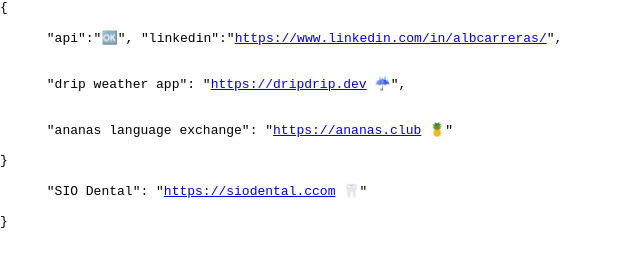
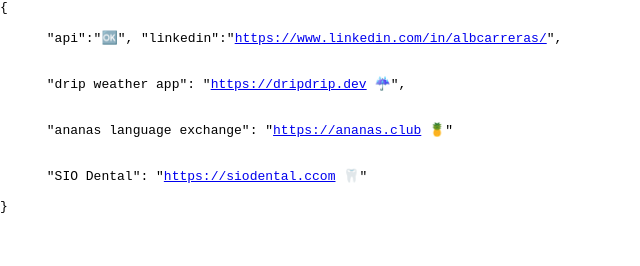
Before and after one commit to albert-carreras/personal-web, a website: page index.html in a window 1280 px wide. Shown: the whole page, without its empty margins (0-640 px from the left). Drawn offline with Linux system fonts and the light colour scheme.

Commit message:
extra space

```diff
--- a/index.html
+++ b/index.html
@@ -46,7 +46,6 @@
         >https://ananas.club</a
       > 🍍"
     </p>
-    <p>}</p>
     <p>
       "SIO Dental": "<a
         href="https://www.siodental.com"
```
